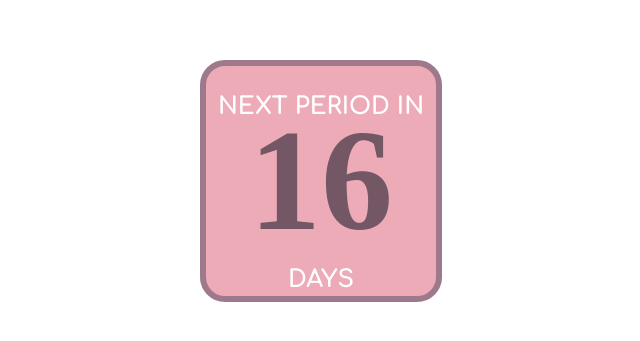
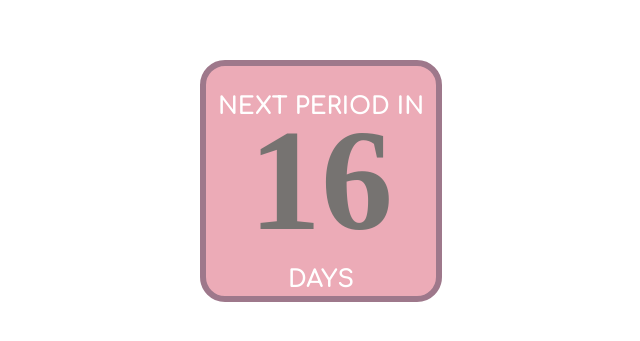
Before and after one commit to ladyauriell/daysleftforp, a plain HTML site: page index.html in a window 1280 px wide. Shown: the part 219-560 px from the top of the page, without its empty margins (319-959 px from the left). Drawn offline with Linux system fonts and the light colour scheme; a web font is replaced by a local one.

Commit message:
Update index.html

```diff
--- a/index.html
+++ b/index.html
@@ -47,7 +47,7 @@ body{
 #timer {
 
   font-family: Agu Display;
-  color:#735765;
+  color:#767371;
   font-weight:bold;
   font-size:6.0em;
   line-height: 85%;
```
